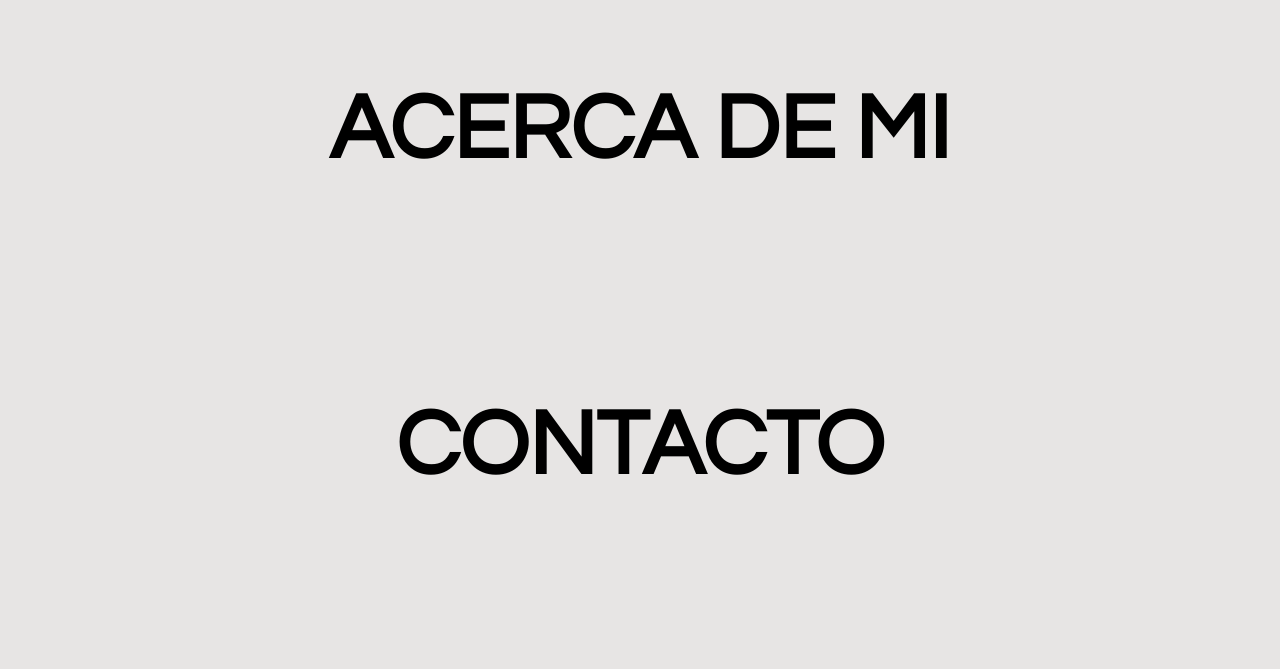
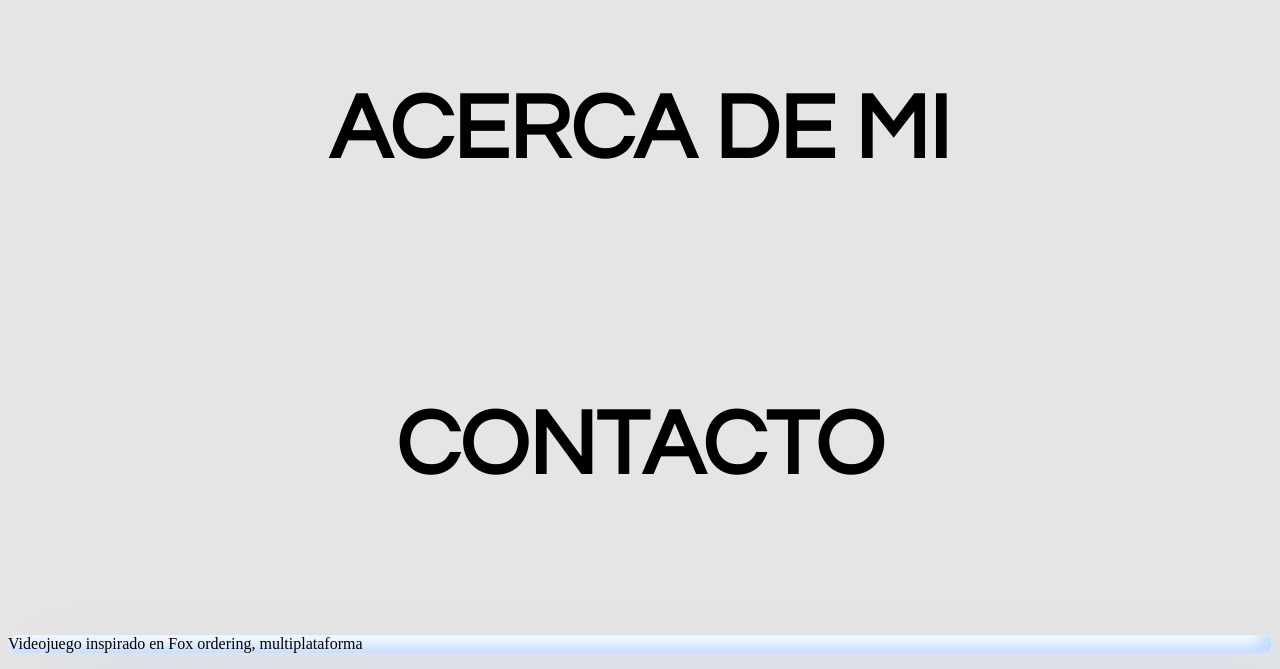
Before and after one commit to alexpelle424/Portafolio, a plain HTML site: page Index.html in a window 1280 px wide. Shown: the part 1229-1898 px from the top of the page. Before the commit the page ends 1864 px from the top, so only its background shows below. Drawn offline with Linux system fonts and the light colour scheme.

Commit message:
Update Index.html

```diff
--- a/Index.html
+++ b/Index.html
@@ -67,7 +67,7 @@
       <h1>Acerca de mi</h1>
       <h1>Contacto</h1>
       <div class="cards">
-
+         <p>Videojuego inspirado en Fox ordering, multiplataforma</p>
       </div>
    </body>
 </html>
```
